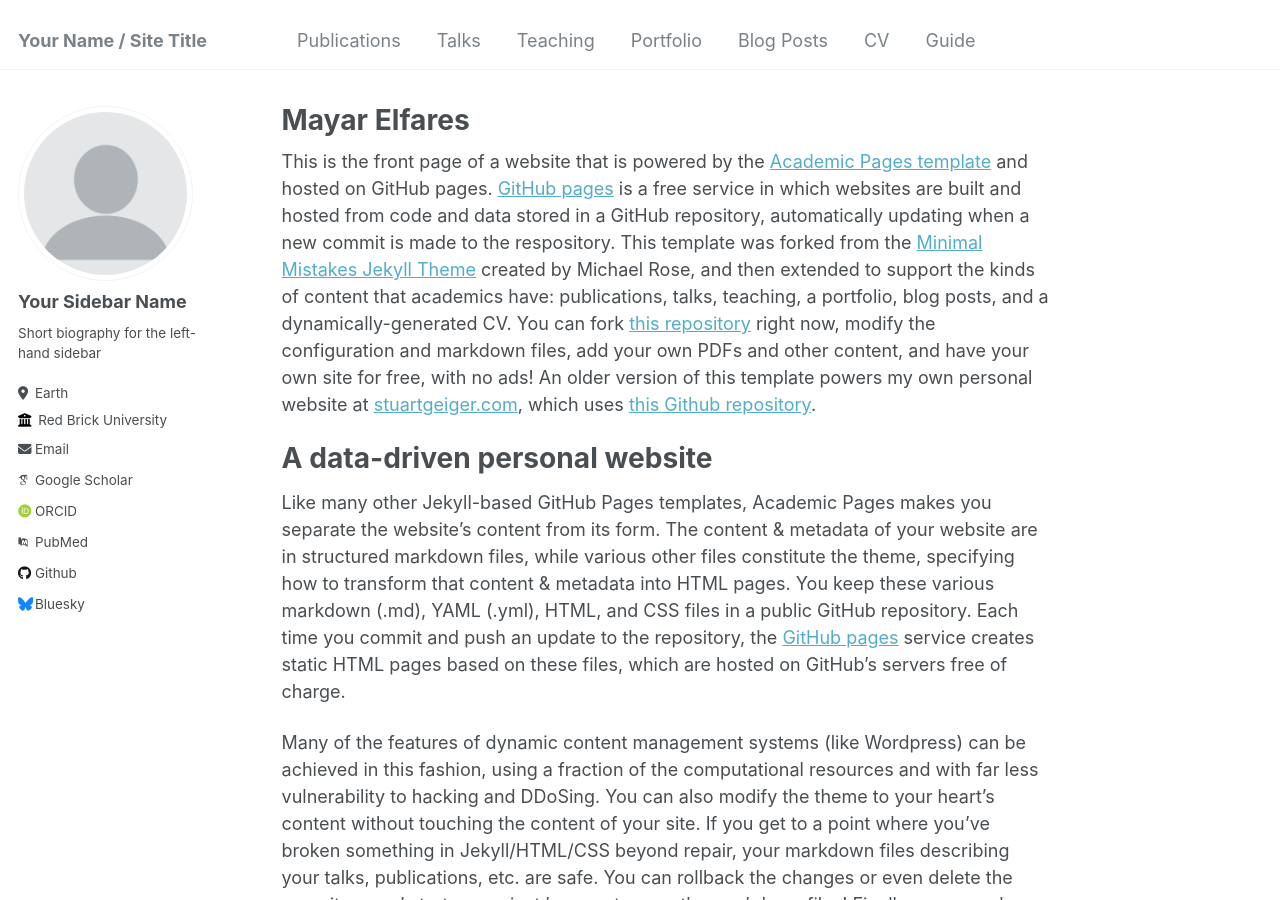
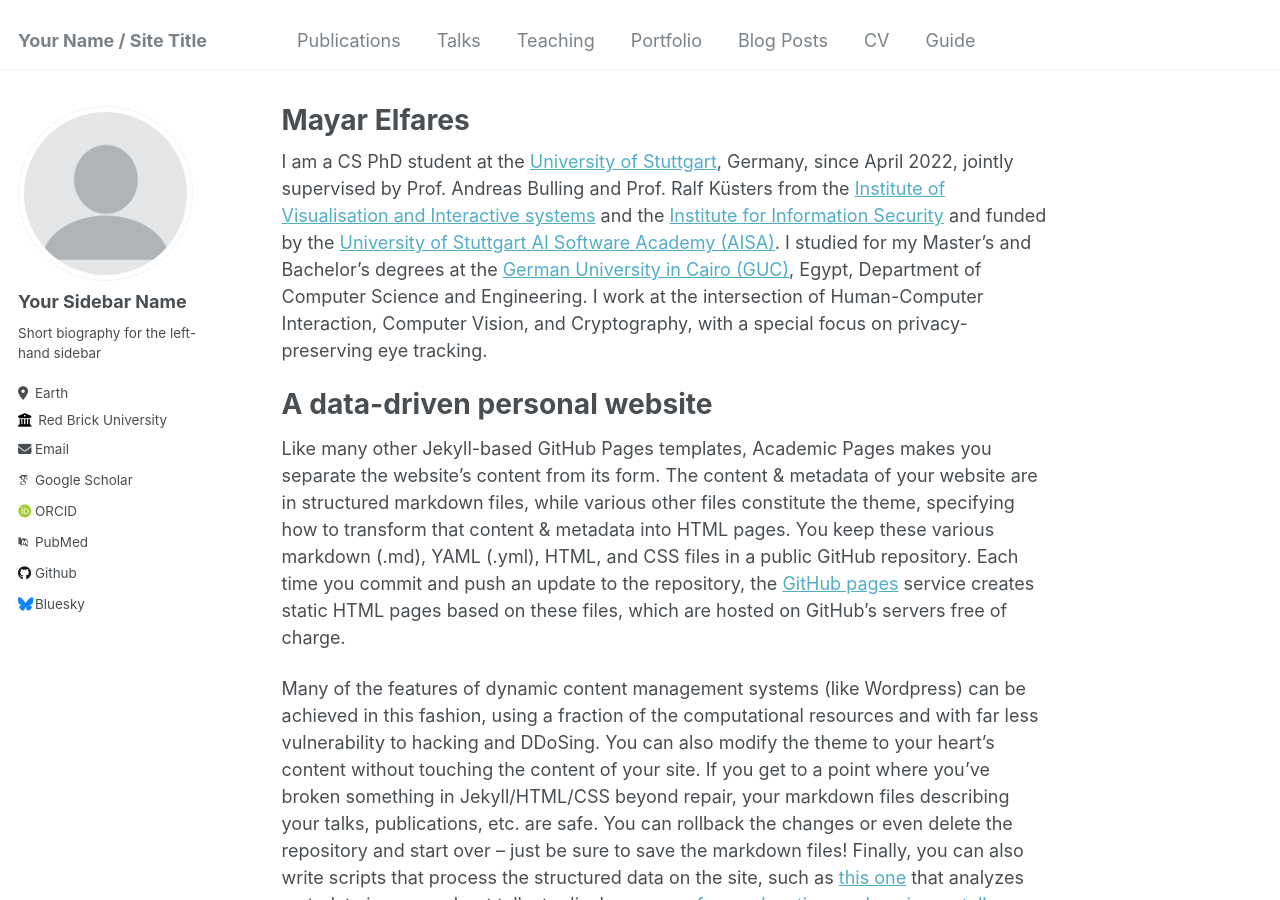
Before and after one commit to MayarAlfares/MayarAlfares.github.io, a Jekyll site: the page built from _pages/about.md, in a window 1280 px wide and 900 px high. Built offline with Jekyll 4.4.1, drawn with Linux system fonts in a browser that asks for light colours; some web fonts are replaced.

Commit message:
Update about.md

```diff
--- a/_pages/about.md
+++ b/_pages/about.md
@@ -7,7 +7,7 @@ redirect_from:
   - /about.html
 ---
 
-This is the front page of a website that is powered by the [Academic Pages template](https://github.com/academicpages/academicpages.github.io) and hosted on GitHub pages. [GitHub pages](https://pages.github.com) is a free service in which websites are built and hosted from code and data stored in a GitHub repository, automatically updating when a new commit is made to the respository. This template was forked from the [Minimal Mistakes Jekyll Theme](https://mmistakes.github.io/minimal-mistakes/) created by Michael Rose, and then extended to support the kinds of content that academics have: publications, talks, teaching, a portfolio, blog posts, and a dynamically-generated CV. You can fork [this repository](https://github.com/academicpages/academicpages.github.io) right now, modify the configuration and markdown files, add your own PDFs and other content, and have your own site for free, with no ads! An older version of this template powers my own personal website at [stuartgeiger.com](http://stuartgeiger.com), which uses [this Github repository](https://github.com/staeiou/staeiou.github.io).
+I am a CS PhD student at the [University of Stuttgart](https://www.f05.uni-stuttgart.de/en/cs/), Germany, since April 2022, jointly supervised by Prof. Andreas Bulling and Prof. Ralf Küsters from the [Institute of Visualisation and Interactive systems](https://www.vis.uni-stuttgart.de/en/) and the [Institute for Information Security](https://www.sec.uni-stuttgart.de/) and funded by the [University of Stuttgart AI Software Academy (AISA)](https://www.aisa.uni-stuttgart.de/). I studied for my Master's and Bachelor's degrees at the [German University in Cairo (GUC)](https://www.guc.edu.eg/), Egypt, Department of Computer Science and Engineering. I work at the intersection of Human-Computer Interaction, Computer Vision, and Cryptography, with a special focus on privacy-preserving eye tracking.
 
 A data-driven personal website
 ======
```
